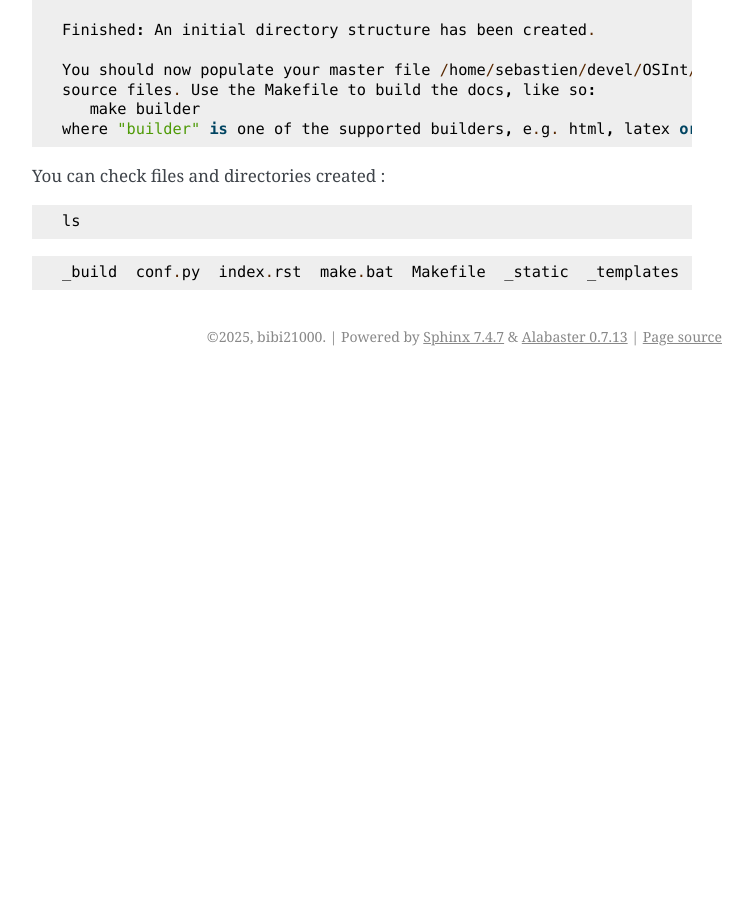
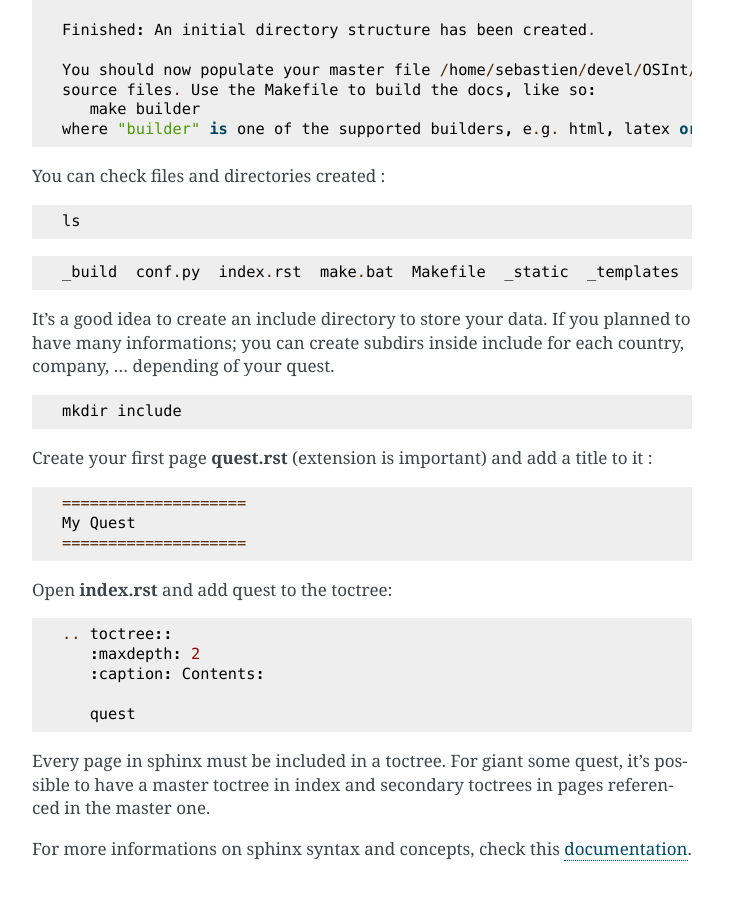
Before and after one commit to bibi21000/sphinxcontrib-osint, a Sphinx documentation site: the page built from docs/install.rst, in a window 1280 px wide and 900 px high, scrolled down 1097 px. Shown: the whole window, without its empty margins (388-1141 px from the left). Built offline with Sphinx 7.4.7, drawn with Linux system fonts in a browser that asks for light colours; before the commit the page ends 1473 px from its top, so only the background shows below that; some of the changed text lies outside the part shown.

Commit message:
Update doc and remove sphinx action

```diff
--- a/docs/install.rst
+++ b/docs/install.rst
@@ -82,3 +82,36 @@ You can check files and directories created :
 .. code::
 
     _build  conf.py  index.rst  make.bat  Makefile  _static  _templates
+
+It's a good idea to create an include directory to store your data.
+If you planned to have many informations; you can create subdirs inside include
+for each country, company, ... depending of your quest.
+
+.. code::
+
+    mkdir include
+
+Create your first page **quest.rst** (extension is important) and add a title to it :
+
+.. code::
+
+    ====================
+    My Quest
+    ====================
+
+Open **index.rst** and add quest to the toctree:
+
+.. code::
+
+    .. toctree::
+       :maxdepth: 2
+       :caption: Contents:
+
+       quest
+
+Every page in sphinx must be included in a toctree. For giant some quest,
+it's possible to have a master toctree in index and secondary toctrees in
+pages referenced in the master one.
+
+For more informations on sphinx syntax and concepts, check this
+`documentation <https://www.sphinx-doc.org/en/master/usage/restructuredtext/index.html>`_.
```
Also changed, not shown: other parts of docs/install.rst (+1 -1 lines), 1 other file.
